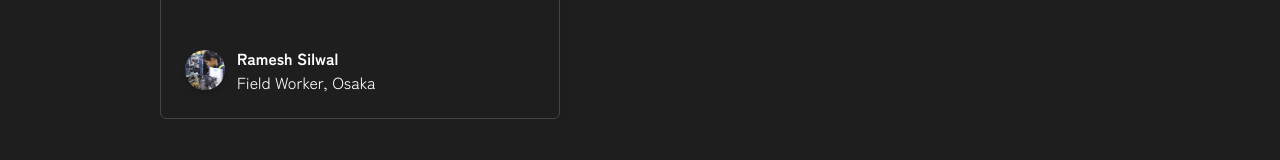
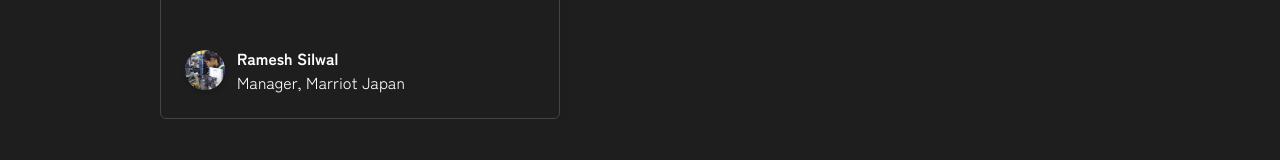
Before and after one commit to kiransilwal1/japanjane, a Next.js app: page / in a window 1280 px wide. Shown: the part 3167-3327 px from the top of the page. Built offline with nearby package versions, Linux system fonts and the light colour scheme.

Commit message:
fix: text fix

```diff
--- a/src/app/_components/home/review-section.tsx
+++ b/src/app/_components/home/review-section.tsx
@@ -18,7 +18,7 @@ export default function ReviewSection({ id }: SectionProp) {
         <Reviews
           title="Smooth Process Experience"
           body="The team made the process of going to Japan clear and stress-free. They handled paperwork efficiently, kept me informed at every step, and provided helpful guidance about living abroad. I felt supported from start to finish."
-          designation="Field Worker, Osaka"
+          designation="Manager, Marriot Japan"
           name="Ramesh Silwal"
           image="/job-japan.png"
         ></Reviews>
```
